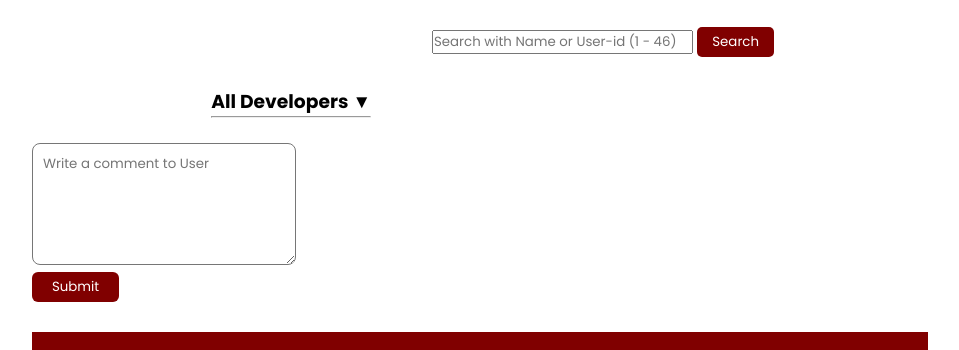
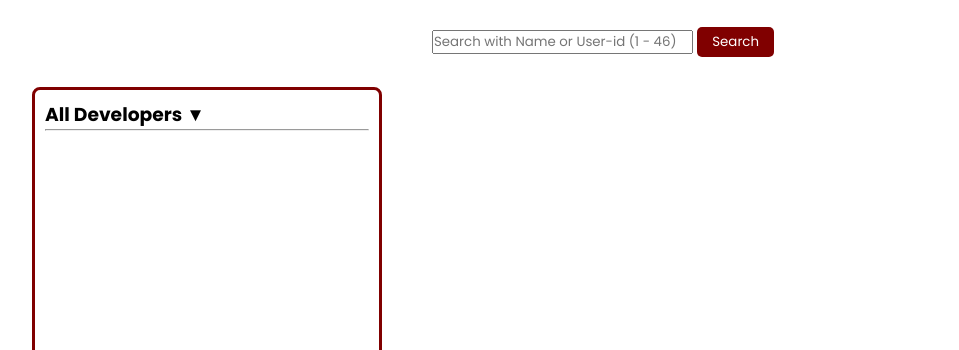
Before and after one commit to ndurivin/Developers-Hub, a plain HTML site: page index.html in a window 1280 px wide. Shown: the part 51-401 px from the top of the page, without its empty margins (160-1119 px from the left). Drawn offline with Linux system fonts and the light colour scheme; no server answers; a web font is replaced by a local one.

Commit message:
Additional styling to users section

```diff
--- a/assets/css/style.css
+++ b/assets/css/style.css
@@ -62,17 +62,31 @@
 .topContent{
     display: flex;
     justify-content: space-between;
-    width: 60%;
+    /* width: 70%; */
     margin: auto;
+    margin-bottom: 20px;
 }
 
 .hr1{
-    /* margin-top: 5px; */
-    margin-bottom: 25px;
+    margin-bottom: 15px;
+}
+
+.users{
+    margin-bottom: 30px;
+    border: #800000 3px solid;
+    border-radius: 8px;
+    padding: 10px;
+    width: 350px;
+}
+
+.user-names{
+    height: 25vh;
+    overflow-y: scroll;
+
 }
 
 .user-profiles{
-    width: 300px;
+    width: 500px;
     min-height: 40vh;
     background-color: aquamarine;
 }
@@ -84,6 +98,12 @@
 
 #devNames{
     cursor: pointer;
+}
+
+.bottomContent{
+    display: flex;
+    justify-content: space-between;
+    margin-top: 20px;
 }
 
 #comments > textarea{
--- a/assets/js/script.js
+++ b/assets/js/script.js
@@ -19,8 +19,6 @@
             li.className = 'users-list'
             li.innerText = dev.login;
             ul.appendChild(li)
-
-
         })
     })
     .catch((err) => err)
--- a/index.html
+++ b/index.html
@@ -33,11 +33,15 @@
             </div>
            <div class="topContent">
                 <div class="users">
-                    <h3 id="devNames">All Developers <span class="down-arrow">&#x25BC;</span></h3>
-                    <hr class="hr1">
-                    <ul id="users">
+                    <div class="users-title">
+                        <h3 id="devNames">All Developers <span class="down-arrow">&#x25BC;</span></h3>
+                        <hr class="hr1">
+                    </div>
+                    <div class="user-names">
+                        <ul id="users">
 
-                    </ul>
+                        </ul>
+                    </div>
                 </div>
                 <div id="user-profiles">
                     <div id="image"></div>
@@ -46,11 +50,12 @@
                         <div id="dev-tag"></div>
                         <div id="dev-follows"></div>
                         <div id="dev-expertise"></div>
-
                     </div>
                 </div>
            </div>
+           <hr>
            <div class="bottomContent">
+            <div class="left-items"></div>
             <form id="comments" action="">
                 <textarea name="comment" id="comment" cols="20" rows="5" placeholder="Write a comment to User"></textarea>
                 <button class="submit"> Submit</button>
```
